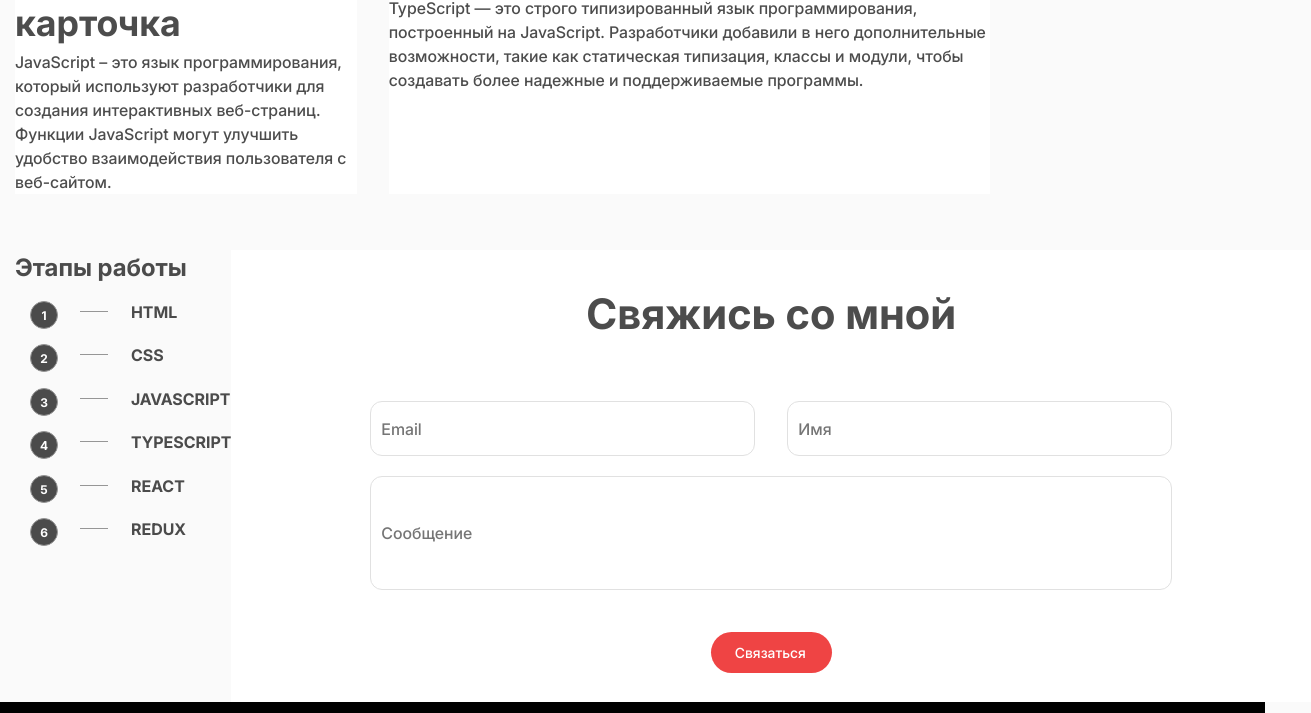
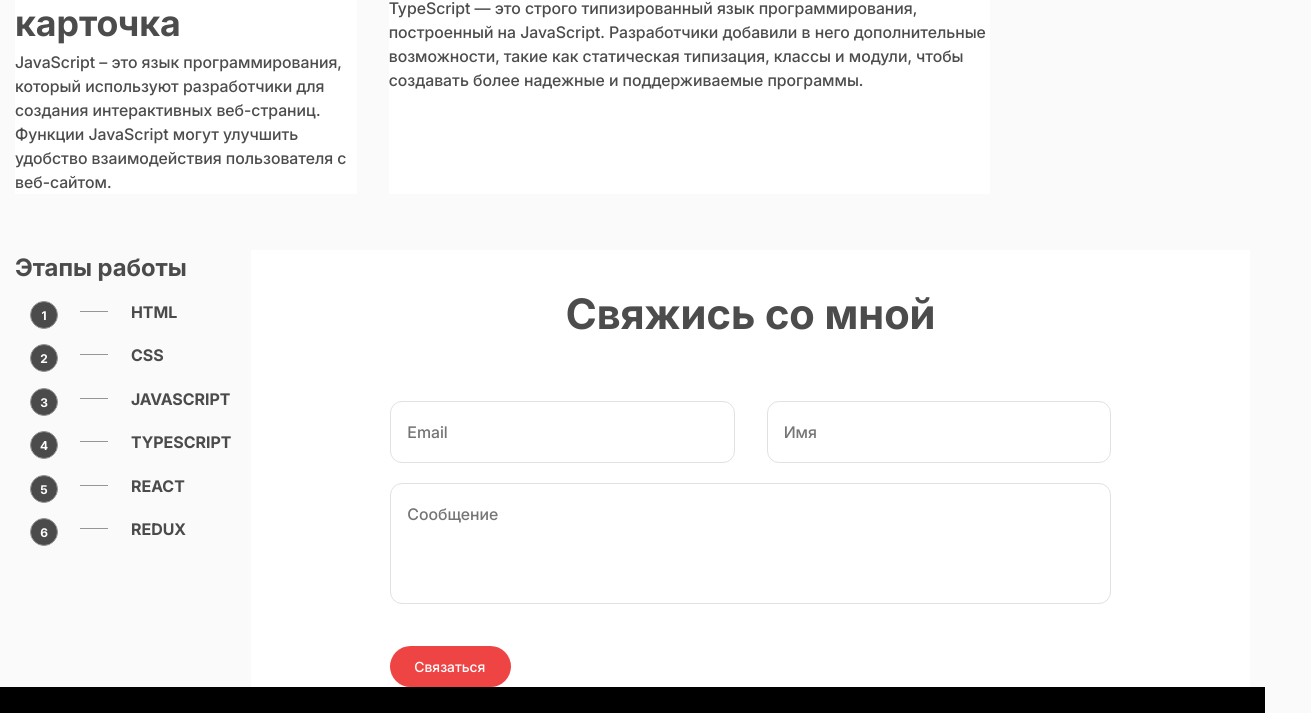
Before and after one commit to Olgaklenova/Klyonov, a plain HTML site: page index.html in a window 1280 px wide. Shown: the part 1520-2233 px from the top of the page, 1311 px wide, since content can reach past the window. Drawn offline with Linux system fonts and the light colour scheme.

Commit message:
matvey's changing

```diff
--- a/index.html
+++ b/index.html
@@ -147,9 +147,9 @@
 
 </section>
 
-<div class="wrapper container">
+<div class="contact-wrapper container">
 
-<section class="steps  " >
+<section class="steps" >
     <h2 class="steps__title">Этапы работы</h2>
     <ol class="steps__list">
         <li class="steps__list__item"> html</li>
@@ -166,7 +166,8 @@
 <section class="contact-us">
     <h2 class="contact-us__title">Свяжись со мной</h2>
     <div class="contact-us__body">
-
+        <form action="">
+        <div class="contact-us__inputs">
         <label class="visually-hidden" for="email">Email</label>
         <input
         class="contact-us--email input"
@@ -175,8 +176,6 @@
         placeholder="Email"
         />
 
-
-
         <label class="visually-hidden" for="username"> Имя</label>
         <input
         class="contact-us--name input"
@@ -184,7 +183,7 @@
         name="user-name"
         placeholder="Имя"
         />
-
+        </div>
 
 
         <label class="visually-hidden" for="text">Сообщение</label>
@@ -201,6 +200,7 @@
    >
    Связаться
    </button>
+        </form>
 
 </div>
 
--- a/styles.css
+++ b/styles.css
@@ -513,6 +513,9 @@ display: block;
   font-weight: 500;
 }
 
+.steps {
+}
+
 .steps__list {
   font-size: 16px;
   font-weight: 700;
@@ -562,58 +565,56 @@ display: block;
 
 }
 
-.wrapper {
+.contact-wrapper {
   display: flex;
-  justify-content: space-between;
+  gap: 20px;
+}
+
+@media screen and (max-width: 1024px) {
+  .contact-wrapper {
+    flex-direction: column;
+  }
 }
 
 .contact-us{
-width: 1080px;
-height: 452px;
 background-color: var(--color-light);
-
+width: 100%;
 }
 
 .contact-us__title {
 text-align: center;
 margin-top: 32px;
 font-size: 42px;
+margin-bottom: 56px;
 }
 
 .contact-us__body {
-  margin: 56px 139px 32px 139px;
   display: flex;
-  flex-direction: row;
-  justify-content: space-between ;
-  flex-wrap: wrap;
+  flex-direction: column;
+  padding-inline: 139px;
+}
 
+.contact-us__inputs{
+  display: flex;
+  gap: 32px;
+  margin-bottom: 20px;
 }
 
 .input {
-  width: 385px;
-  height: 55px;
+  width: 100%;
   border-radius: 12px;
   border: 1px solid rgb(225, 225, 225);
   font-size: 16px;
   font-weight: 500;
-  padding-left: 10px;
+  padding: 18px 16px;
 }
 
 .contact-us--email {
-  margin-right: 32px;
-  margin-bottom: 20px;
 }
 
 .contact-us--text {
-  width: 802px;
-  height: 114px;
+  padding-bottom: 77px;
   margin-bottom: 42px;
-
-}
-
-.button--contact {
-  margin-left: auto;
-  margin-right: auto;
 }
 
 .footer {
@@ -693,3 +694,5 @@ font-weight: bold;
 
 
 }
+
+}
```
